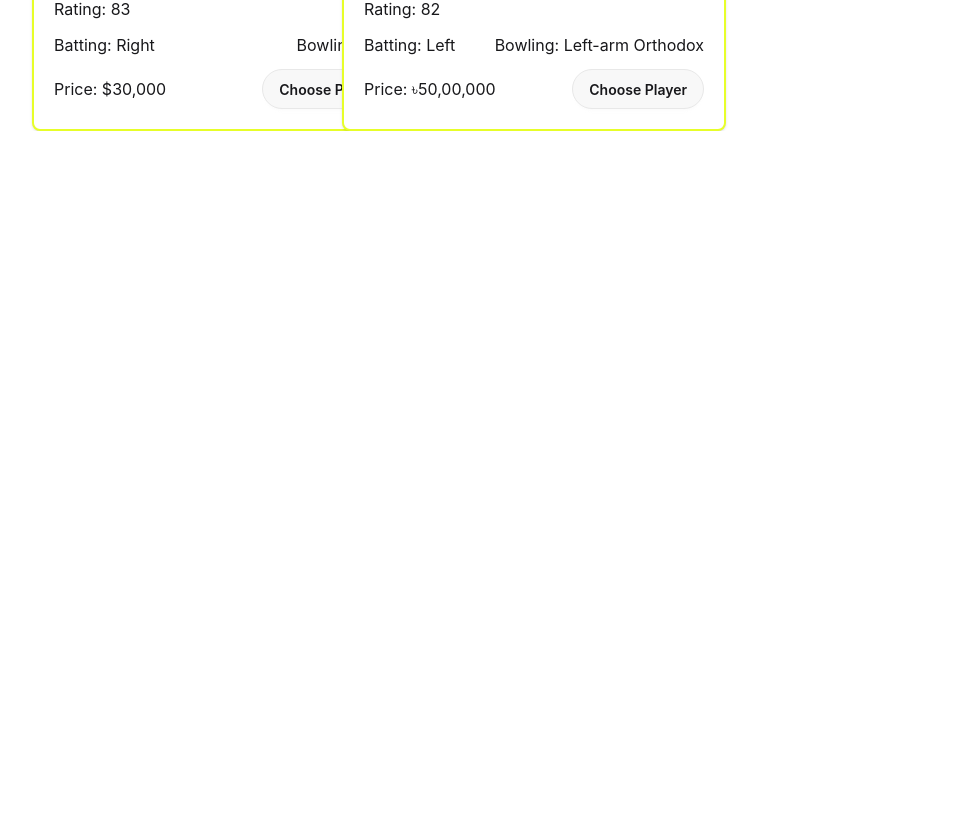
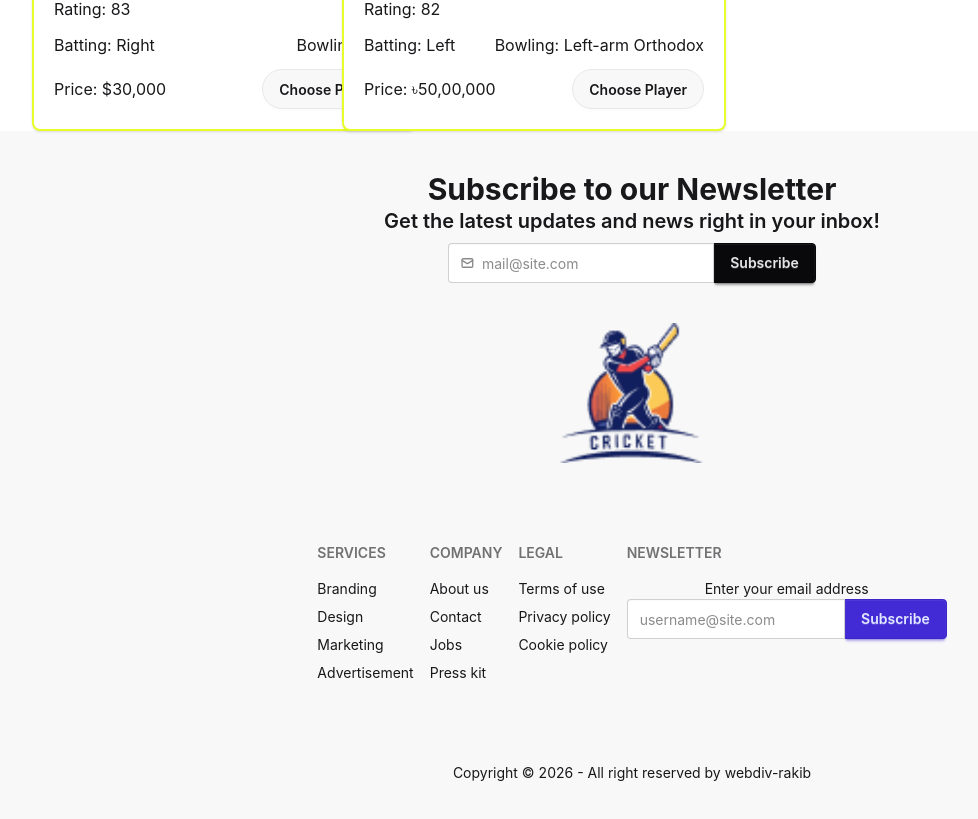
Before and after one commit to webdiv-rakib/bpl-dream-11, a React (Vite) app: page / in a window 1280 px wide. Shown: the part 4879-5698 px from the top of the page, without its empty margins (8-986 px from the left). Before the commit the page ends 5010 px from the top, so only its background shows below. Built offline with nearby package versions, Linux system fonts and the light colour scheme.

Commit message:
bit change

```diff
--- a/src/App.jsx
+++ b/src/App.jsx
@@ -3,6 +3,7 @@ import './App.css'
 import Header from './componenets/Header/Header'
 import Hero from './componenets/Hero/Hero'
 import Players from './componenets/Players/Players'
+import Footer from './componenets/Footer/Footer'
 
 function App() {
   // state handle for coins
@@ -80,8 +81,10 @@ function App() {
         handleChoosePlayer={handleChoosePlayer}
         selectedCount={selectedPlayers.length}
         selectedPlayers={selectedPlayers}
-      handleRemovePlayer={handleRemovePlayer}
+        handleRemovePlayer={handleRemovePlayer}
       ></Players>
+
+      <Footer></Footer>
     </>
   )
 }
--- /dev/null
+++ b/src/componenets/Footer/Footer.jsx
@@ -0,0 +1,82 @@
+import React from 'react';
+
+const Footer = () => {
+    return (
+        <footer className="footer footer-horizontal footer-center bg-base-200 text-base-content rounded p-10">
+            <div>
+                <div>
+                    <h1 className='text-3xl font-bold'>Subscribe to our Newsletter</h1>
+                    <p className='text-xl font-semibold'>Get the latest updates and news right in your inbox!</p>
+                </div>
+                <div>
+                    <div className="join">
+                        <div>
+                            <label className="input validator join-item">
+                                <svg className="h-[1em] opacity-50" xmlns="http://www.w3.org/2000/svg" viewBox="0 0 24 24">
+                                    <g
+                                        strokeLinejoin="round"
+                                        strokeLinecap="round"
+                                        strokeWidth="2.5"
+                                        fill="none"
+                                        stroke="currentColor"
+                                    >
+                                        <rect width="20" height="16" x="2" y="4" rx="2"></rect>
+                                        <path d="m22 7-8.97 5.7a1.94 1.94 0 0 1-2.06 0L2 7"></path>
+                                    </g>
+                                </svg>
+                                <input type="email" placeholder="mail@site.com" required />
+                            </label>
+                            <div className="validator-hint hidden">Enter valid email address</div>
+                        </div>
+                        <button className="btn btn-neutral join-item">Subscribe</button>
+                    </div>
+                </div>
+            </div>
+            <div>
+                <img className='w-36' src="../../../src/assets/logo.png" alt="" />
+            </div>
+            <div>
+                <footer className="footer sm:footer-horizontal bg-base-200 text-base-content p-10">
+                    <nav>
+                        <h6 className="footer-title">Services</h6>
+                        <a className="link link-hover">Branding</a>
+                        <a className="link link-hover">Design</a>
+                        <a className="link link-hover">Marketing</a>
+                        <a className="link link-hover">Advertisement</a>
+                    </nav>
+                    <nav>
+                        <h6 className="footer-title">Company</h6>
+                        <a className="link link-hover">About us</a>
+                        <a className="link link-hover">Contact</a>
+                        <a className="link link-hover">Jobs</a>
+                        <a className="link link-hover">Press kit</a>
+                    </nav>
+                    <nav>
+                        <h6 className="footer-title">Legal</h6>
+                        <a className="link link-hover">Terms of use</a>
+                        <a className="link link-hover">Privacy policy</a>
+                        <a className="link link-hover">Cookie policy</a>
+                    </nav>
+                    <form>
+                        <h6 className="footer-title">Newsletter</h6>
+                        <fieldset className="w-80">
+                            <label>Enter your email address</label>
+                            <div className="join">
+                                <input
+                                    type="text"
+                                    placeholder="username@site.com"
+                                    className="input input-bordered join-item" />
+                                <button className="btn btn-primary join-item">Subscribe</button>
+                            </div>
+                        </fieldset>
+                    </form>
+                </footer>
+            </div>
+            <aside>
+                <p>Copyright © {new Date().getFullYear()} - All right reserved by webdiv-rakib</p>
+            </aside>
+        </footer>
+    );
+};
+
+export default Footer;
```
Also changed, not shown: src/componenets/Players/Players.jsx (line endings or trailing spaces).
